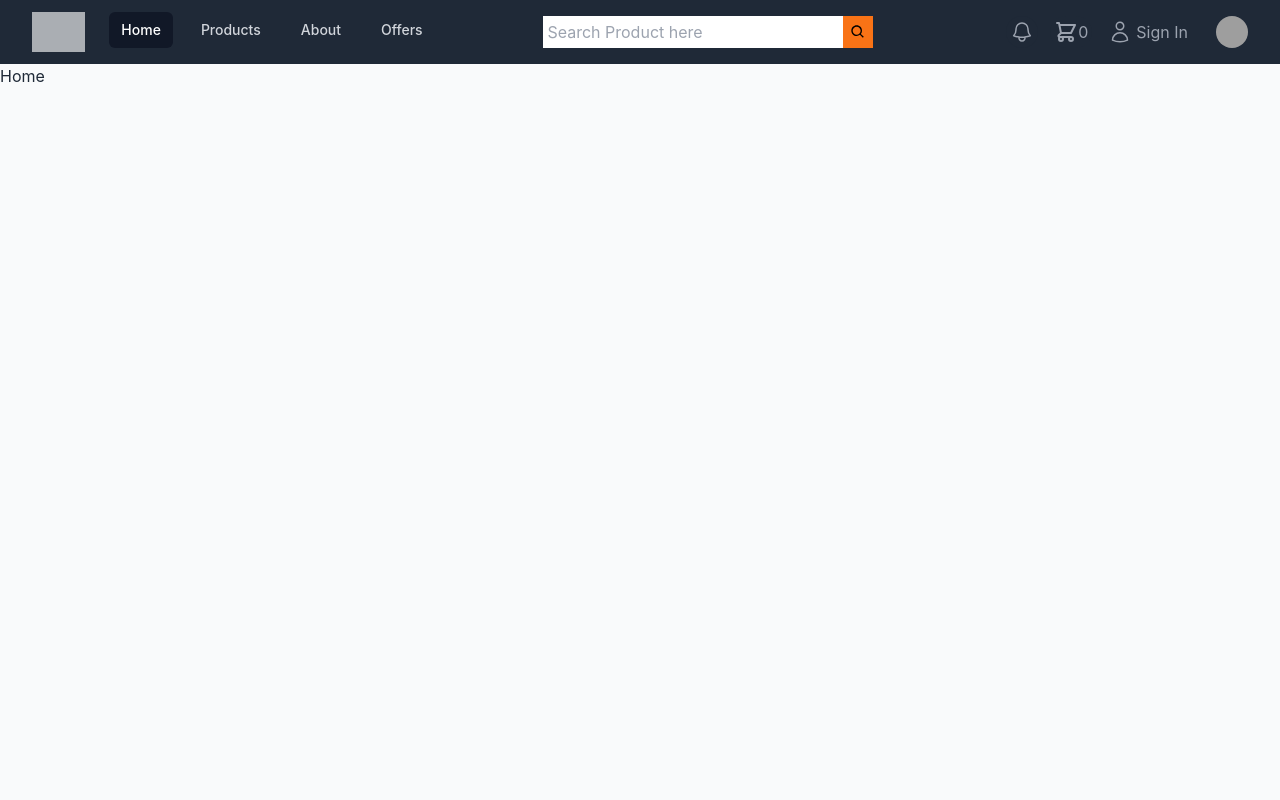
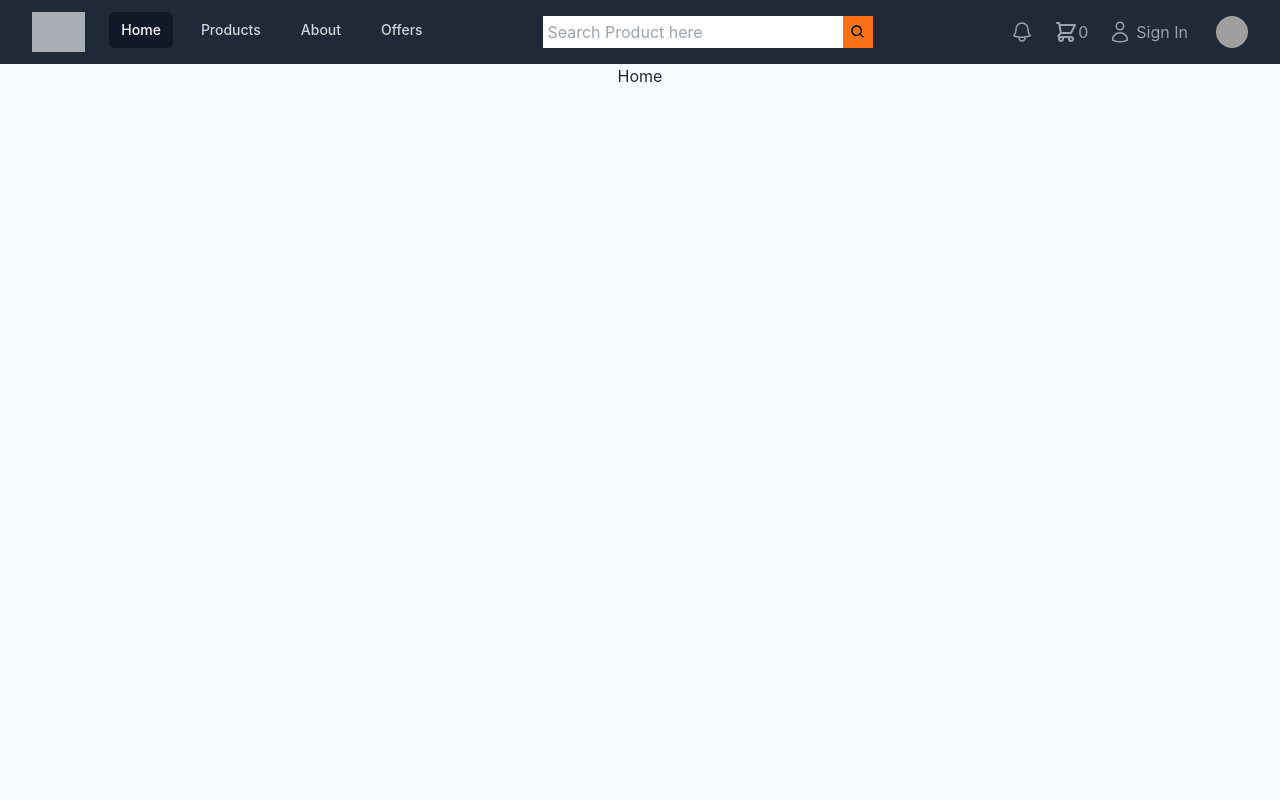
Before and after one commit to Manu-ESD/eccomerce-site, a React (Vite) app: page / in a window 1280 px wide. Shown: the top 800 px of the page. Built offline with nearby package versions, Linux system fonts and the light colour scheme; grey boxes are pictures that could not be loaded.

Commit message:
cart page alignment

```diff
--- a/src/components/Layout.jsx
+++ b/src/components/Layout.jsx
@@ -11,7 +11,7 @@ const Layout = ({ children }) => {
       <Header />
       <div className="flex bg-gray-50">
         {activePath === "/products" && <FiltersContainer />}
-        <div>{children}</div>
+        <div className="mx-auto">{children}</div>
       </div>
       <Footer />
     </>
```
